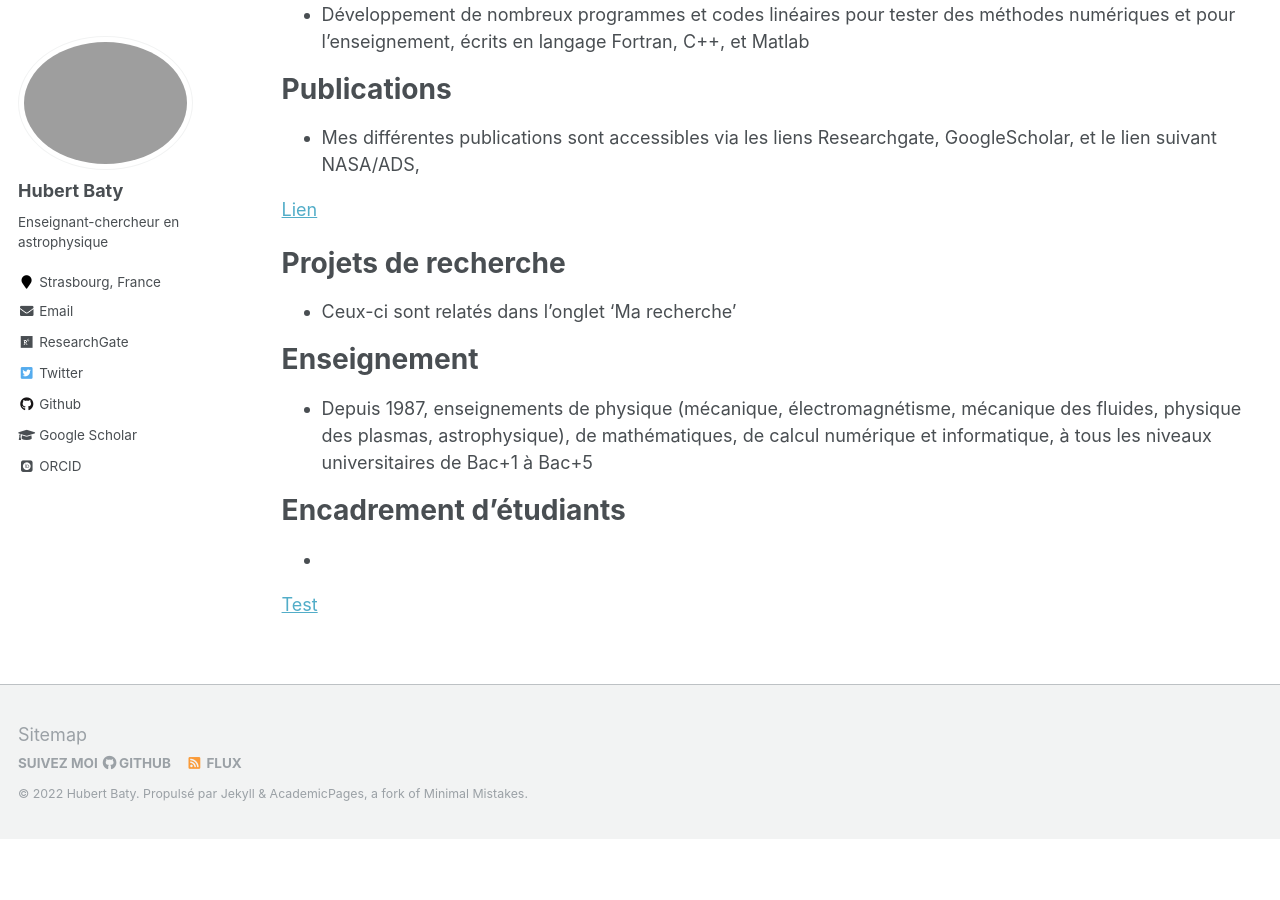
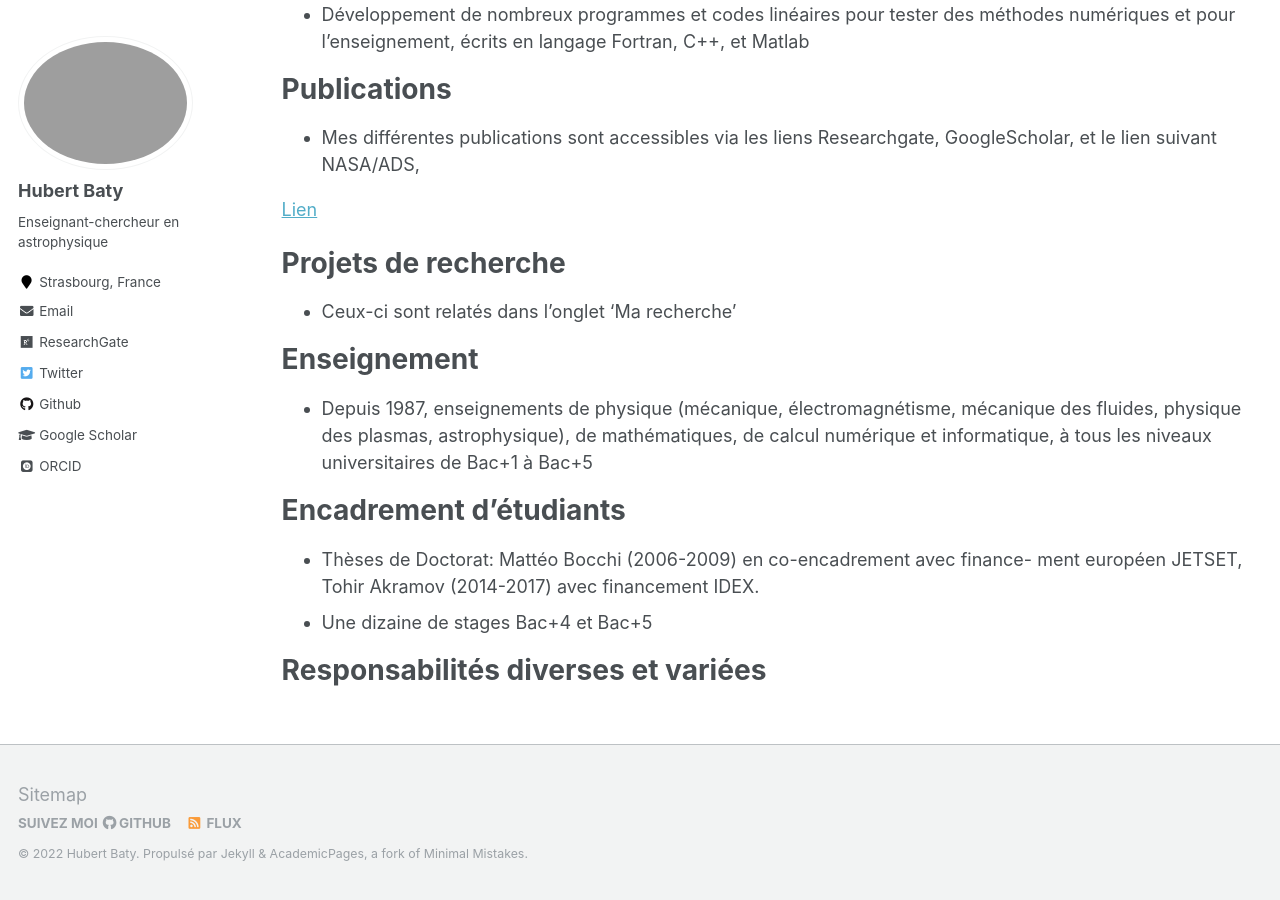
Before and after one commit to hubertbaty/hubertbaty.github.io, a Jekyll site: the page built from _pages/cv.md, in a window 1280 px wide and 900 px high, scrolled down 1125 px. Built offline with Jekyll 4.4.1, drawn with Linux system fonts in a browser that asks for light colours; some web fonts are replaced; before the commit the page ends 1964 px from its top, so only the background shows below that.

Commit message:
Update cv.md

```diff
--- a/_pages/cv.md
+++ b/_pages/cv.md
@@ -54,6 +54,8 @@ Enseignement
 
 Encadrement d'étudiants
 ======
-*
+* Thèses de Doctorat: Mattéo Bocchi (2006-2009) en co-encadrement avec finance- ment européen JETSET, Tohir Akramov (2014-2017) avec financement IDEX.
+* Une dizaine de stages Bac+4 et Bac+5
 
-[Test](https://hal.archives-ouvertes.fr/cel-02164507)
+Responsabilités diverses et variées
+======
```
